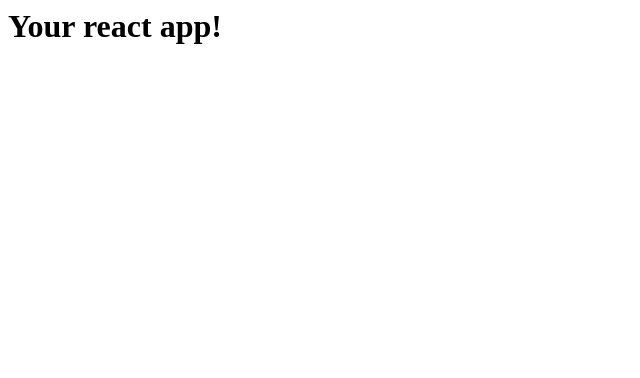
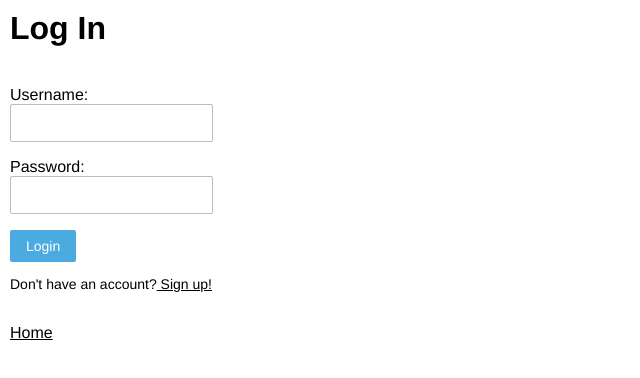
Before and after one commit to rozinahidaru/197-final-project, a React (Vite) app: page /login in a window 1280 px wide. Shown: the top 378 px of the page, without its empty margins (0-640 px from the left). Built offline with nearby package versions, Linux system fonts and the light colour scheme.

Commit message:
signup and login components

```diff
--- /dev/null
+++ b/frontend/App.css
@@ -0,0 +1,104 @@
+/* Global Styles */
+
+* {
+    font-family: "Helvetica Neue", Helvetica, Arial, sans-serif;;
+    color: black;
+    box-sizing: border-box;
+  }
+
+  body {
+    margin: 0;
+  }
+
+  .container {
+    display: flex;
+    flex-direction: row;
+  }
+
+  /* Text */
+
+  h1 {
+    font-size: 32px;
+  }
+
+  h2 {
+    font-size: 20px;
+  }
+
+  /* h1, h2, h3, h4, h5 {
+    font-weight: lighter; */
+    /* padding: 10px;
+  } */
+
+  p {
+    font-size: 14px;
+  }
+
+  /* Input */
+
+  form {
+      padding: 10px;
+      /*border: solid;*/
+  }
+
+  input {
+    font-size: 14px;
+    border-radius: 2px;
+    padding: 10px;
+    margin-bottom: 16px;
+    border: 1px solid #BDBDBD;
+  }
+
+  label {
+    font-size: 14px;
+    font-weight: bold;
+    margin-bottom: 4px;
+    margin-left: 10px;
+    display: block;
+    text-transform: none;
+  }
+
+  .formLabel {
+    margin-right: 10px;
+    font-size: 18px;
+    font-weight: bold
+  }
+
+  textarea {
+    margin-bottom: 10px;
+  }
+
+  /* Button */
+  .button, button {
+    display: inline-flex;
+    align-items: center;
+    padding: 8px 16px;
+    border-radius: 2px;
+    font-size: 14px;
+    cursor: pointer;
+    background-color: #4baae0;
+    color: white;
+    border: none;
+    margin-right: 8px;
+  }
+
+  .button:hover, button:hover {
+    opacity: 0.8;
+    font-weight: normal;
+  }
+
+  .button:disabled, button:disabled {
+    opacity: 0.5;
+    cursor: auto;
+  }
+
+  div {
+      margin: 10px;
+  }
+
+  .topright {
+    position: absolute;
+    top: 5px;
+    right: 10px;
+    font-size: 14px;
+  }
--- a/frontend/index.js
+++ b/frontend/index.js
@@ -1,5 +1,18 @@
 import React from 'react'
 import ReactDOM from 'react-dom'
+import { BrowserRouter, Routes, Route } from 'react-router-dom'
+
 import App from './src/App'
+import Login from './src/components/Login'
+import Signup from './src/components/Signup'
 
-ReactDOM.render(<App />, document.getElementById('react-root'))
+ReactDOM.render(
+  <BrowserRouter>
+    <Routes>
+      <Route path="/" element={<App />} />
+      <Route path="/login" element={<Login />} />
+      <Route path="/signup" element={<Signup />} />
+    </Routes>
+  </BrowserRouter>,
+  document.getElementById('react-root'),
+)
--- a/frontend/src/App.js
+++ b/frontend/src/App.js
@@ -1,4 +1,7 @@
 import React from 'react'
+import axios from 'axios'
+
+import '../App.css'
 
 const App = () => (
   <h1>Your react app!</h1>
--- /dev/null
+++ b/frontend/src/components/Login.js
@@ -0,0 +1,48 @@
+/* eslint-disable no-alert */
+import React, { useState, useEffect } from 'react'
+import axios from 'axios'
+import { Link, useNavigate } from 'react-router-dom'
+
+const Login = () => {
+  const [username, setUsername] = useState('')
+  const [password, setPassword] = useState('')
+  const [loginSuccess, setSuccess] = useState(false)
+
+  const navigate = useNavigate()
+
+  const loginUser = async () => {
+    const { data } = await axios.post('/account/login', { username, password })
+    if (data === 'user login successful') {
+      setSuccess(true)
+      navigate('../')
+    } else {
+      alert('incorrect username or password')
+    }
+  }
+
+  return (
+    <>
+      <h1>Log In</h1>
+      <br />
+      Username:
+      <br />
+      <input onChange={e => setUsername(e.target.value)} />
+      <br />
+      Password:
+      <br />
+      <input onChange={e => setPassword(e.target.value)} />
+      <br />
+      <button type="button" onClick={loginUser}>Login</button>
+      <nav>
+        <p>
+          Don&#39;t have an account?
+          <Link to="../signup"> Sign up!</Link>
+        </p>
+        <br />
+        <Link to="/">Home</Link>
+      </nav>
+    </>
+  )
+}
+
+export default Login
--- /dev/null
+++ b/frontend/src/components/Signup.js
@@ -0,0 +1,49 @@
+/* eslint-disable no-alert */
+import React, { useState, useEffect } from 'react'
+import axios from 'axios'
+import { Link, useNavigate } from 'react-router-dom'
+
+const Signup = () => {
+  const [username, setUsername] = useState('')
+  const [password, setPassword] = useState('')
+  const [signupSuccess, setSuccess] = useState(false)
+
+  const navigate = useNavigate()
+
+  const createUser = async () => {
+    const { data } = await axios.post('/account/signup', { username, password })
+    if (data === 'user signup success') {
+      setSuccess(true)
+      navigate('../')
+    } else {
+      alert('signup error')
+    }
+  }
+
+  return (
+    <>
+      <h1>Signup Page</h1>
+      <br />
+      Username:
+      <br />
+      <input onChange={e => setUsername(e.target.value)} />
+      <br />
+      Password:
+      <br />
+      <input onChange={e => setPassword(e.target.value)} />
+      <br />
+      <button type="button" onClick={createUser}>signup</button>
+
+      <nav>
+        <p>
+          Already have an account?
+          <Link to="../login"> Login here!</Link>
+        </p>
+        <br />
+        <Link to="/">Home</Link>
+      </nav>
+    </>
+  )
+}
+
+export default Signup
```
Also changed, not shown: 1 other file (tests, documents, lock files or other folders).
